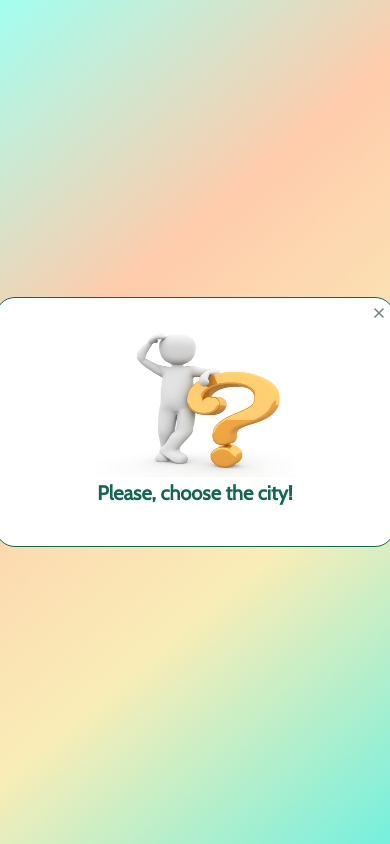
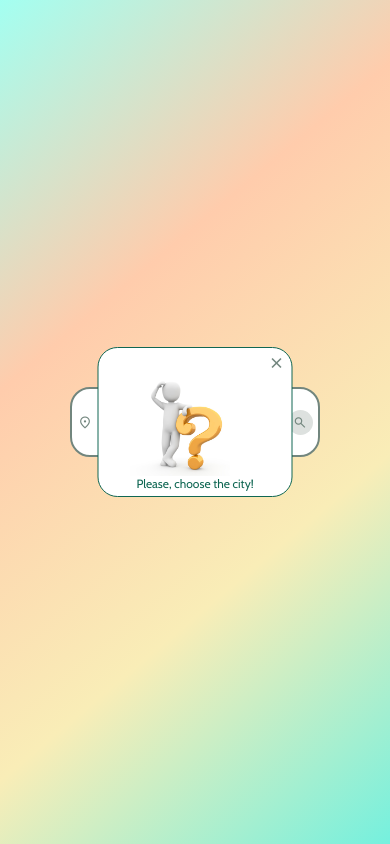
Before and after one commit to Darietta03/Weather-App, a plain HTML site: page index.html in a window 390 px wide. Both pictures are taken after a click on the element "search". Drawn offline with nearby package versions, Linux system fonts and the light colour scheme; a web font is replaced by a local one.

Commit message:
changes28.02.23.

```diff
--- a/index.html
+++ b/index.html
@@ -92,9 +92,7 @@
             <div class="modal-item">
                 <span class="material-symbols-outlined defunct-city-btn">close</span>
             </div>
-            <div class="modal-img">
-                <img src="./icons/images/question-mark-1019993_960_720.jpg" alt="Invalid location">
-            </div>
+            <div class="modal-img"></div>
             <div class="modal-text">
                 <p>Please, choose the city!</p>
             </div>
--- a/style.scss
+++ b/style.scss
@@ -22,7 +22,7 @@ body {
 
 .container {
     height: 100px;
-    width: 30%;
+    width: 35%;
     min-width: 250px;
 
     background-color: #fff;
@@ -37,7 +37,9 @@ body {
 
 
 
-
+    @media (max-width: 991px) {
+        height: 80px;
+    }
 
     @media (max-width: 819px) {
         height: 70px;
@@ -45,7 +47,7 @@ body {
 
 
     .search {
-        width: 80%;
+        width: 90%;
         margin: 0 auto;
         align-self: center;
 
@@ -58,7 +60,7 @@ body {
 
             .searchField {
                 font-family: 'Cabin', sans-serif;
-                font-size: 25px;
+                font-size: 30px;
                 color:  #72867e;
                 outline: none;
                 border: none;
@@ -76,8 +78,14 @@ body {
                 }
 
                 @media (max-width: 991px) {
+                    font-size: 17px;
+                }
+
+                @media (max-width: 767px) {
                     font-size: 15px;
                 }
+
+
 
             }
 
@@ -103,6 +111,10 @@ body {
                 }
 
                 @media (max-width: 991px) {
+                    font-size: 17px;
+                }
+
+                @media (max-width: 767px) {
                     font-size: 15px;
                 }
             }
@@ -258,8 +270,6 @@ body {
         display: flex;
         flex-direction: column;
         align-items: center;
-        height: 250px;
-        width: 400px;
         position: absolute;
         left: 50%;
         transform: translateX(-50%);
@@ -271,7 +281,11 @@ body {
         transition: all 1s ease;
         scale: 0;
         opacity: 0;
+        width: 28%;
 
+        @media (max-width: 575px) {
+            width: 50%;
+        }
 
 
         .modal-item{
@@ -290,14 +304,25 @@ body {
                     color: #232725;
                 }
             }
+
         }
 
             .modal-img {
-                img {
-                    width: 200px;
+                height: 200px;
+                width: 70%;
+                background-image:url('../icons/images/question-mark-1019993_960_720.jpg');
+                background-size: contain;
+                background-repeat: no-repeat;
+                }
+
+                @media (max-width: 819px) {
+                    height: 180px;
+                }
+
+                @media (max-width: 575px) {
                     height: 150px;
                 }
-            }
+
 
             .modal-text {
                 p {
@@ -306,7 +331,20 @@ body {
                     font-size: 20px;
                     font-weight: 700;
                     color:  #106753;
+
+                    @media (max-width: 819px) {
+                        font-size: 15px;
+                        font-weight: 600;
+                    }
+
+                    @media (max-width: 575px) {
+                        font-size: 12px;
+                        font-weight: 500;
+                    }
+
+
                 }
+
             }
     }
 
@@ -316,5 +354,4 @@ body {
     height: 600px;
     display: flex;
     flex-direction: column;
-
 }
```
Also changed, not shown: style.css, 1 other file.
